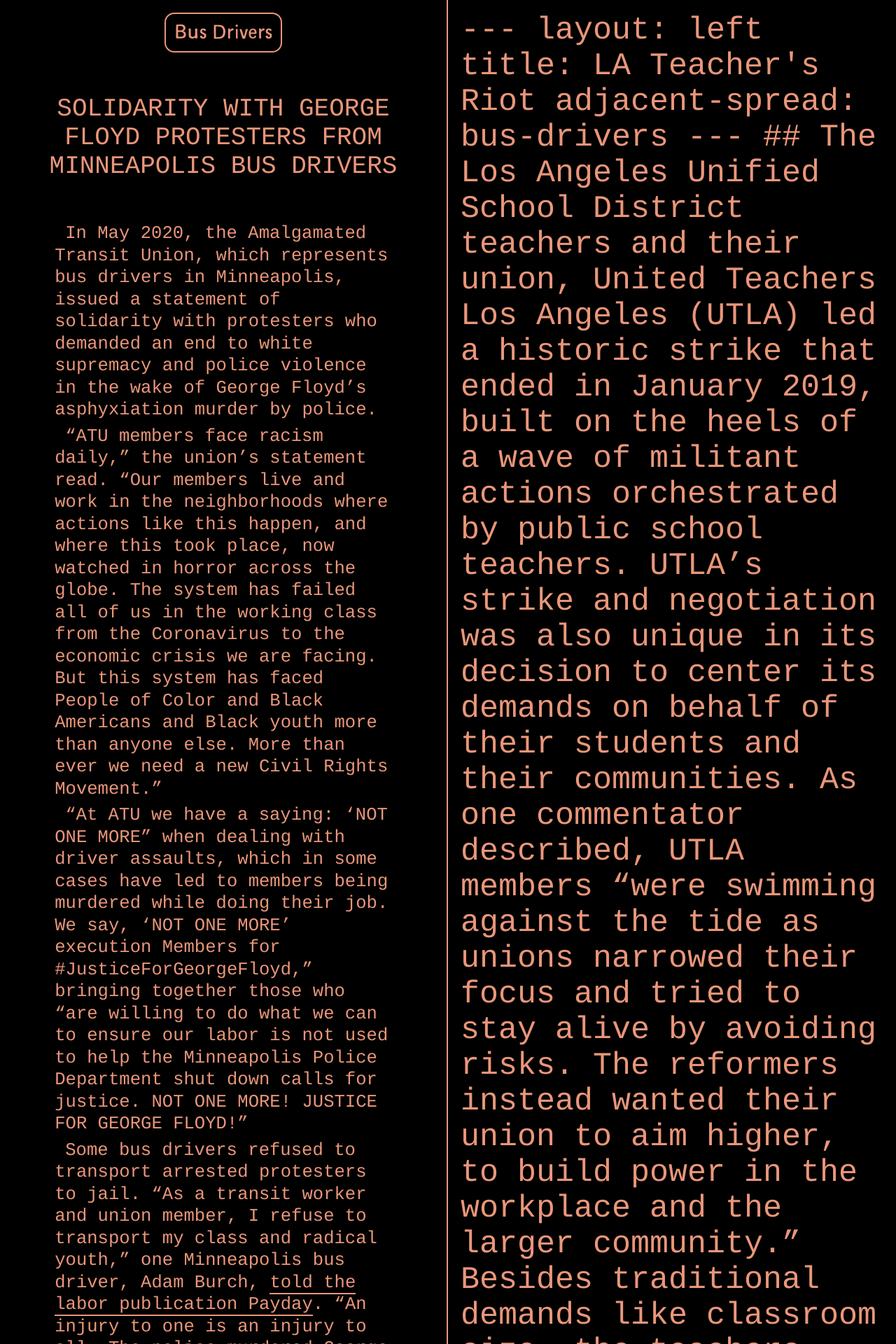
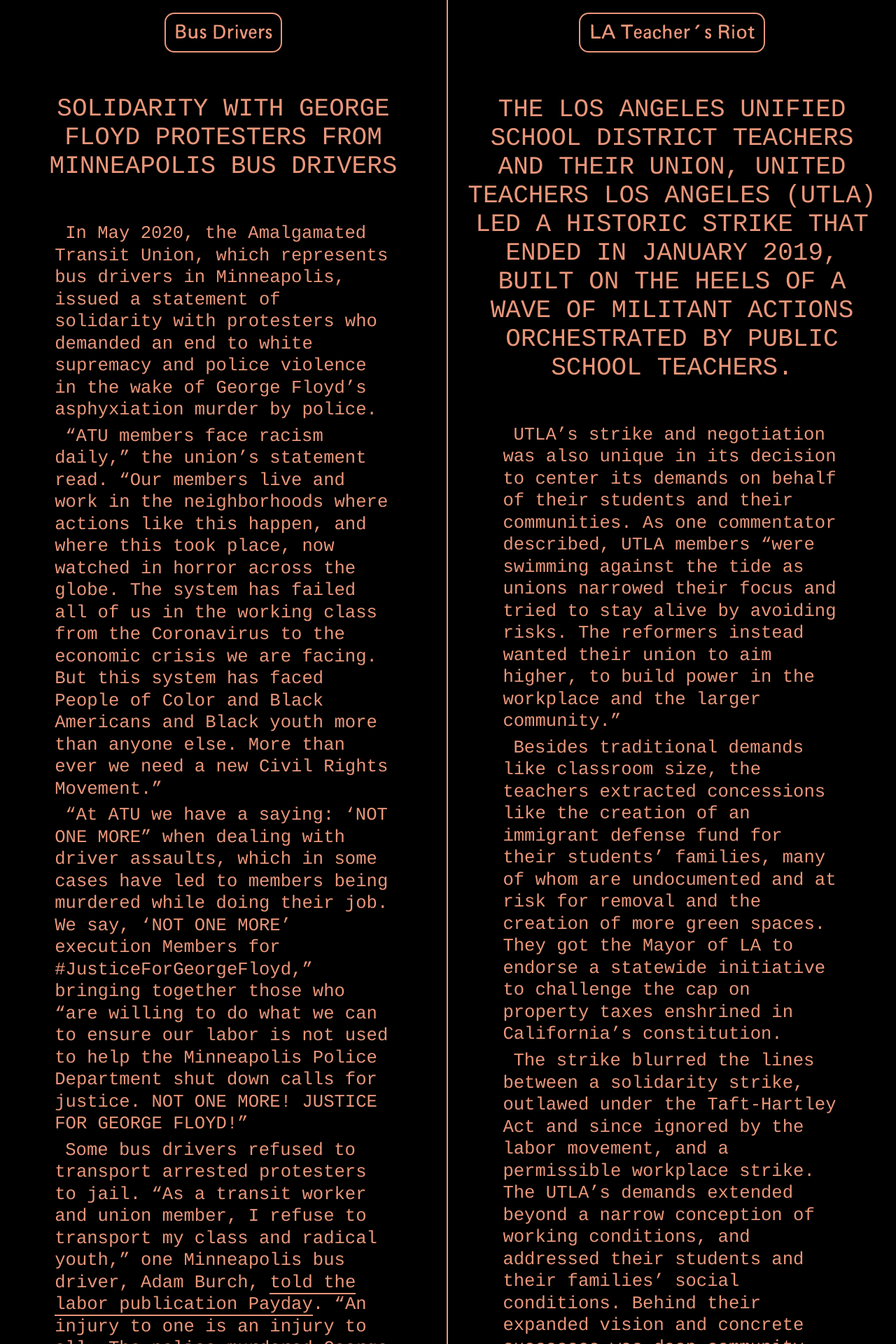
Before and after one commit to netanoir/da4a, a Jekyll site: the page built from actions/solidarity-strikes/bus-drivers/bus-drivers.markdown, in a window 1280 px wide. Shown: the top 1920 px of the page at 70% size. Built offline with Jekyll 4.4.1, drawn with Linux system fonts in a browser that asks for light colours; some web fonts are replaced; some of the changed text lies outside the part shown.

Commit message:
whole bunch of changes to get 2 pane content work in solidarity-strikes

```diff
--- a/_config.yml
+++ b/_config.yml
@@ -24,7 +24,7 @@ description: >- # this means to ignore newlines until "baseurl:"
   Write an awesome description for your new site here. You can edit this
   line in _config.yml. It will appear in your document head meta (for
   Google search results) and in your feed.xml site description.
-baseurl: "da4a" # the subpath of your site, e.g. /blog
+baseurl: "/da4a" # the subpath of your site, e.g. /blog
 url: "" # the base hostname & protocol for your site, e.g. http://example.com
 twitter_username: netabomani
 github_username:  netanoir
--- a/_layouts/section-contents.html
+++ b/_layouts/section-contents.html
@@ -11,5 +11,9 @@ layout: gift-wrap
 
 
 <div class="right">
-    {% include_relative la-teachers.markdown %}
+  <div class="section-header">
+      <h1 class="section"> {{ page.righttitle }} </h1>
+  </div>
+  {% capture my_include %}{% include_relative la-teachers.markdown %}{% endcapture %}
+  {{ my_include | markdownify }}
 </div>
--- a/actions/solidarity-strikes/bus-drivers/bus-drivers.markdown
+++ b/actions/solidarity-strikes/bus-drivers/bus-drivers.markdown
@@ -1,6 +1,7 @@
 ---
 layout: section-contents
 title: Bus Drivers
+righttitle: LA Teacher's Riot
 ---
 
 ## Solidarity with George Floyd protesters from Minneapolis Bus Drivers
--- a/actions/solidarity-strikes/bus-drivers/la-teachers.markdown
+++ b/actions/solidarity-strikes/bus-drivers/la-teachers.markdown
@@ -1,10 +1,3 @@
----
-layout: left
-title: LA Teacher's Riot
-adjacent-spread: bus-drivers
----
-
-
 ## The Los Angeles Unified School District teachers and their union, United Teachers Los Angeles (UTLA) led a historic strike that ended in January 2019, built on the heels of a wave of militant actions orchestrated by public school teachers.
 
 UTLA’s strike and negotiation was also unique in its decision to center its demands on behalf of their students and their communities. As one commentator described, UTLA members “were swimming against the tide as unions narrowed their focus and tried to stay alive by avoiding risks. The reformers instead wanted their union to aim higher, to build power in the workplace and the larger community.”
```
Also changed, not shown: actions/solidarity-strikes/solidarity-strikes.markdown (line endings or trailing spaces).
